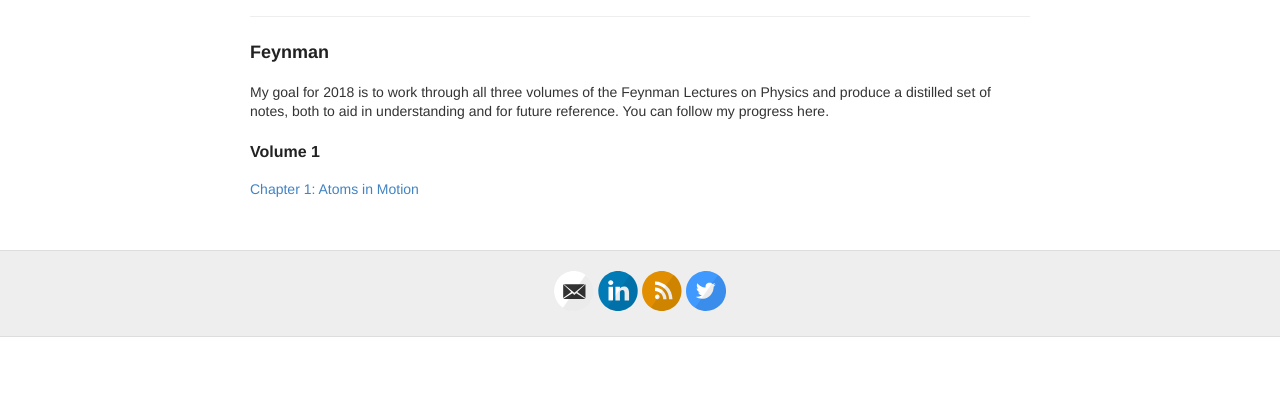
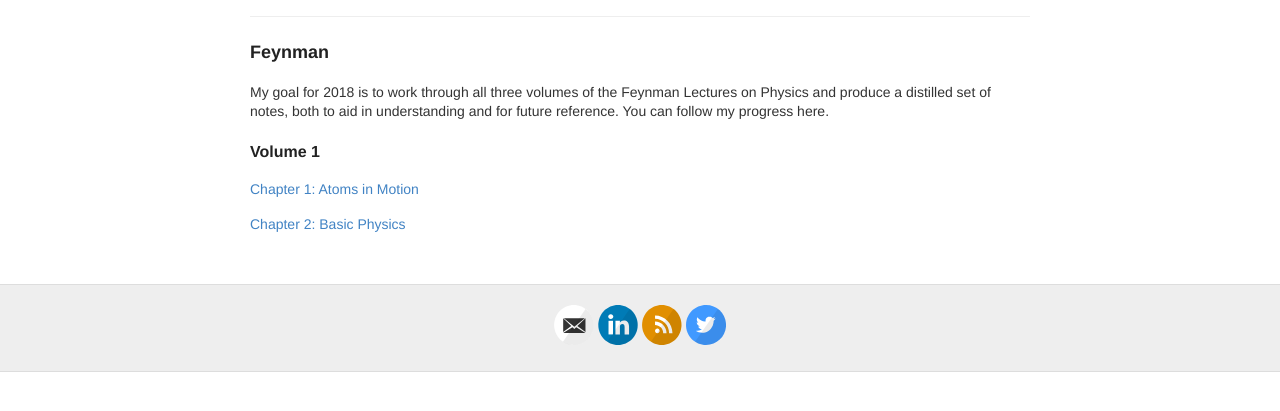
Before and after one commit to mummydg/mummydg.github.io, a Jekyll site: the page built from feynman.md, in a window 1280 px wide, cut to the strip 144-555 px from the top of the page. Built offline with Jekyll 4.4.1, drawn with Linux system fonts in a browser that asks for light colours.

Commit message:
Adding Feynman V1C2

```diff
--- a/feynman.md
+++ b/feynman.md
@@ -8,3 +8,5 @@ My goal for 2018 is to work through all three volumes of the Feynman Lectures on
 
 ## Volume 1
 <a href="{{ site.baseurl }}/feynman/feynman_vol1_chap1.pdf">Chapter 1: Atoms in Motion</a>
+
+<a href="{{ site.baseurl}}/feynman/feynman_vol1_chap2.pdf">Chapter 2: Basic Physics</a>
```
Also changed, not shown: 5 other files.
